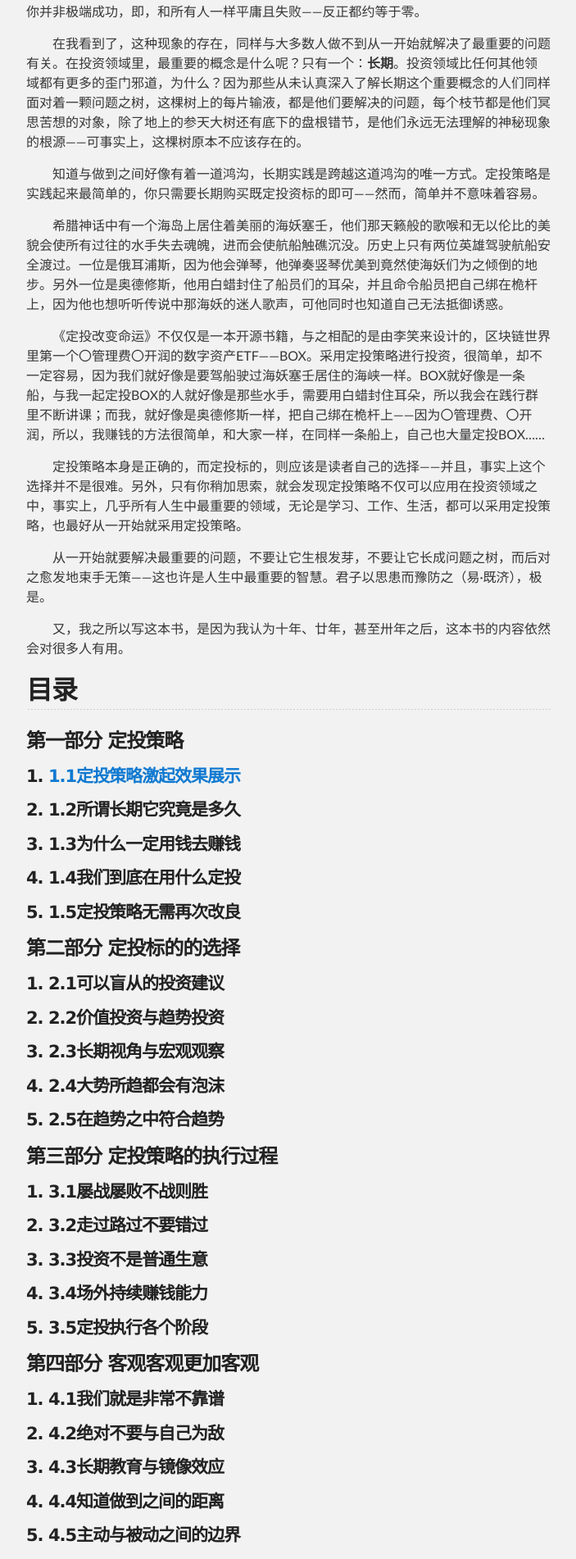
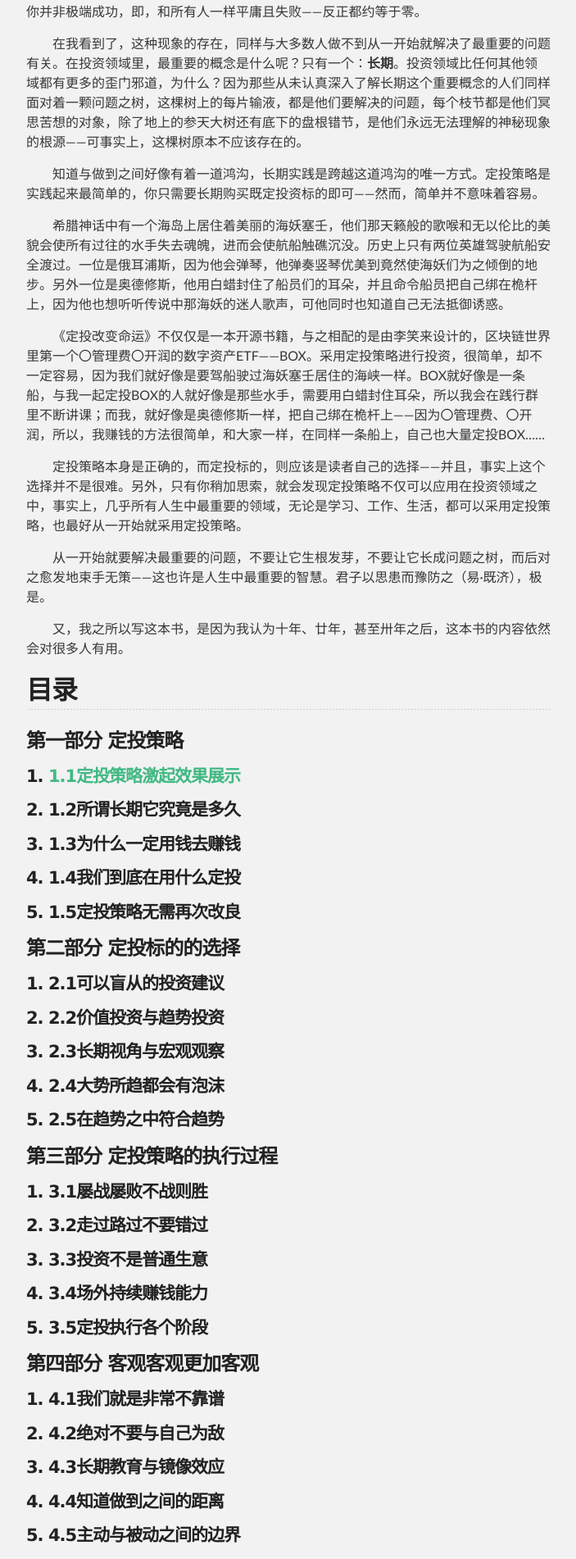
Before and after one commit to liangxincn/-, a Jekyll site: the page built from index.md, in a window 1280 px wide. Shown: the part 2080-3982 px from the top of the page at 82% size, without its empty margins (288-991 px from the left). Built offline with Jekyll 4.4.1, drawn with Linux system fonts in a browser that asks for light colours; our own code applies the rules of GitHub Pages for plain Markdown files.

Commit message:
Update jekyll-theme-slate.scss

```diff
--- a/_sass/jekyll-theme-slate.scss
+++ b/_sass/jekyll-theme-slate.scss
@@ -98,7 +98,7 @@ footer p {
 
 a {
   text-decoration: none;
-  color: #0F79D0;
+  color: #42b983;
   text-shadow: none;
 
   transition: color 0.5s ease;
```
